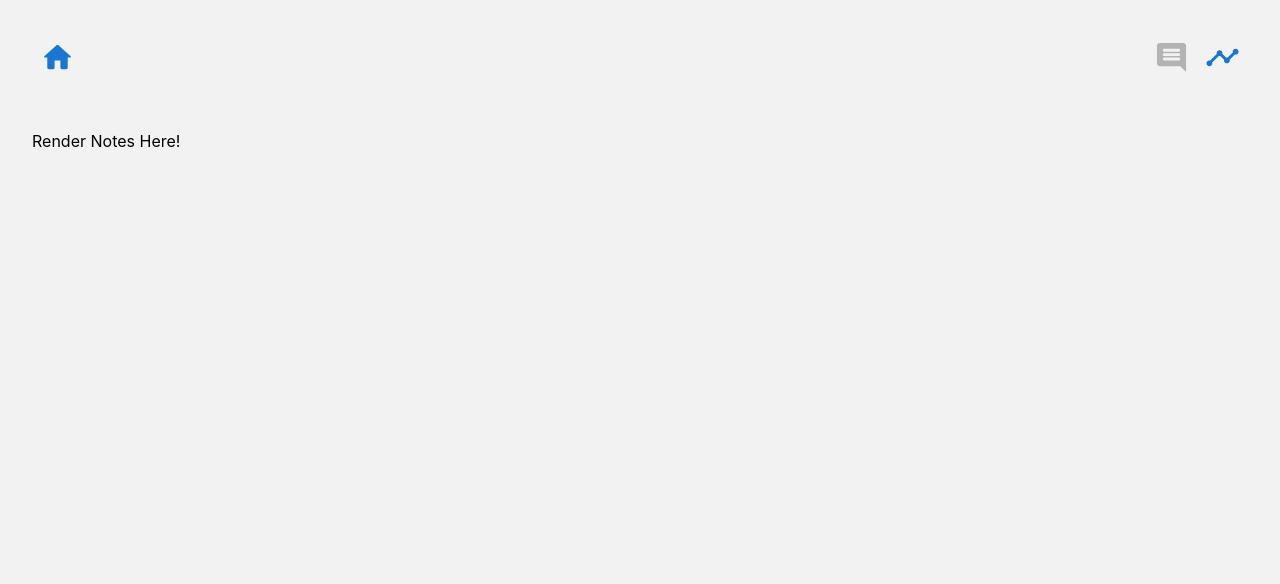
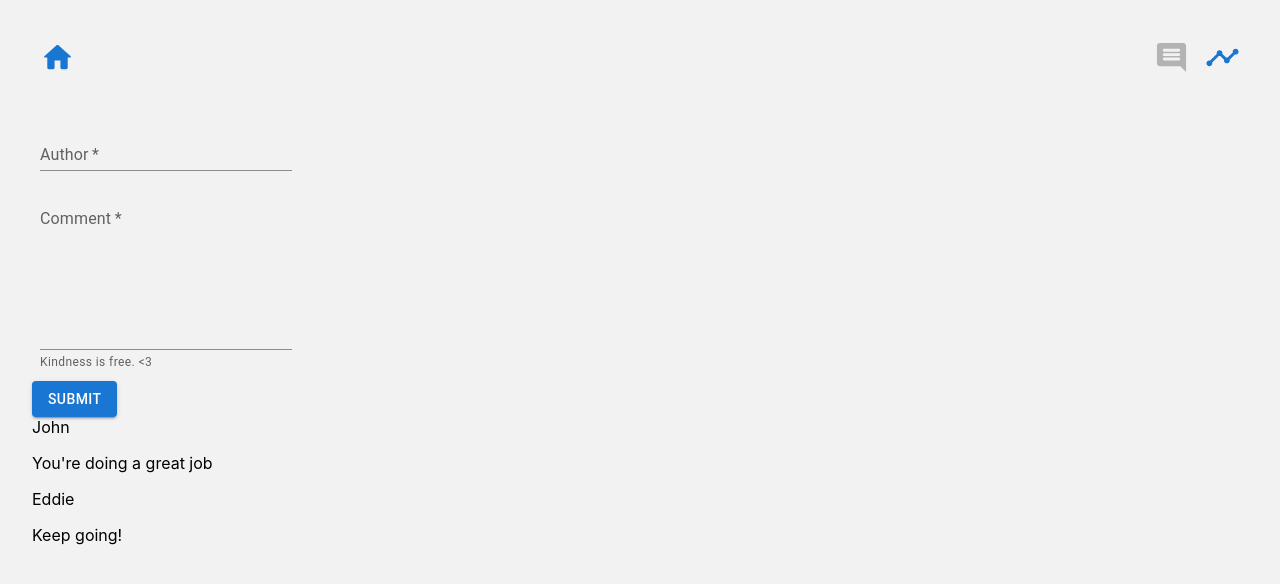
Before and after one commit to pixelknitter/simple-dashboard, a Next.js app: page /notes in a window 1280 px wide. Shown: the top 584 px of the page. Built offline with nearby package versions, Linux system fonts and the light colour scheme.

Commit message:
installed prisma and started setting up notes

```diff
--- /dev/null
+++ b/lib/prisma.ts
@@ -0,0 +1,17 @@
+import { PrismaClient } from "@prisma/client"
+
+declare global {
+  // allow global `var` declarations
+  // eslint-disable-next-line no-var
+  var prisma: PrismaClient | undefined
+}
+
+const prisma =
+  global.prisma ||
+  new PrismaClient({
+    log: ["query"],
+  })
+
+if (process.env.NODE_ENV !== "production") global.prisma = prisma
+
+export default prisma
--- /dev/null
+++ b/models/Post.ts
@@ -0,0 +1,4 @@
+export type Post = {
+  author: string
+  body: string
+}
--- a/pages/api/post.ts
+++ b/pages/api/post.ts
@@ -1,11 +1,37 @@
 // Next.js API route support: https://nextjs.org/docs/api-routes/introduction
-import type { NextApiRequest, NextApiResponse } from 'next'
+import type { NextApiRequest, NextApiResponse } from "next"
+import { Post } from "../../models/Post"
+// import prisma from "../../lib/prisma"
 
-
-export default function handler(
+export default async function handler(
   req: NextApiRequest,
   res: NextApiResponse
-  ) {
+) {
+  if (req.method === "POST") {
+    // const { title, content, authorEmail } = req.body
+    // const result = await prisma.post.create({
+    //   data: {
+    //     title: title,
+    //     content: content,
+    //     author: { connect: { email: authorEmail } },
+    //   },
+    // })
+    // return res.json(result)
+  }
+  if (req.method === "PUT") {
+  }
+  if (req.method === "GET") {
+    res.status(200).json({ data: testPosts })
+    // const posts = await prisma.post.findMany({
+    //   where: { published: true },
+    //   include: { author: true },
+    // })
+    // res.json(posts)
+  }
   // Implement rest endpoints for getting, creating, and posting 'posts'.
+}
 
-}
+const testPosts: Post[] = [
+  { author: "John", body: "You're doing a great job" },
+  { author: "Eddie", body: "Keep going!" },
+]
--- a/pages/notes.tsx
+++ b/pages/notes.tsx
@@ -1,15 +1,59 @@
+import { Box, Button, TextField } from "@mui/material"
 import { NextPage } from "next"
+import useSWR from "swr"
 import Layout from "../components/Layout"
-// import useSWR from "swr"
+import DataBlock from "../components/DataBlock"
+import { fetcher } from "../helpers/FetchUtils"
+import { Post } from "../models/Post"
 
 const Notes: NextPage = () => {
+  const { data: posts, error } = useSWR<Post[], Error>("/api/post", fetcher)
   // const { data, error } = useSWR<Post[], Error>(
   //   "/api/post",
   //   fetcher
   // )
   return (
     <Layout>
-      <p>Render Notes Here!</p>
+      <Box
+        component="form"
+        sx={{
+          "& .MuiTextField-root": { m: 1, width: "25ch" },
+        }}
+        noValidate
+        autoComplete="off"
+      >
+        <TextField
+          id="standard-basic"
+          label="Author"
+          variant="standard"
+          required
+        />
+        <div>
+          <TextField
+            required
+            error={false}
+            multiline
+            rows={6}
+            id="outlined-textarea"
+            label="Comment"
+            placeholder="Say something to add to the conversation"
+            helperText="Kindness is free. <3"
+            variant="standard"
+          />
+        </div>
+        <Button variant="contained">Submit</Button>
+      </Box>
+      <Box>
+        <DataBlock loading={false} error={error}>
+          {posts &&
+            posts.map((post, index) => (
+              <div key={`${index}+${post.author}`}>
+                <span>{post.author}</span>
+                <p>{post.body}</p>
+              </div>
+            ))}
+        </DataBlock>
+      </Box>
     </Layout>
   )
 }
```
Also changed, not shown: tsconfig.json (+6 -1 lines), 2 other files (tests, documents, lock files or other folders).
